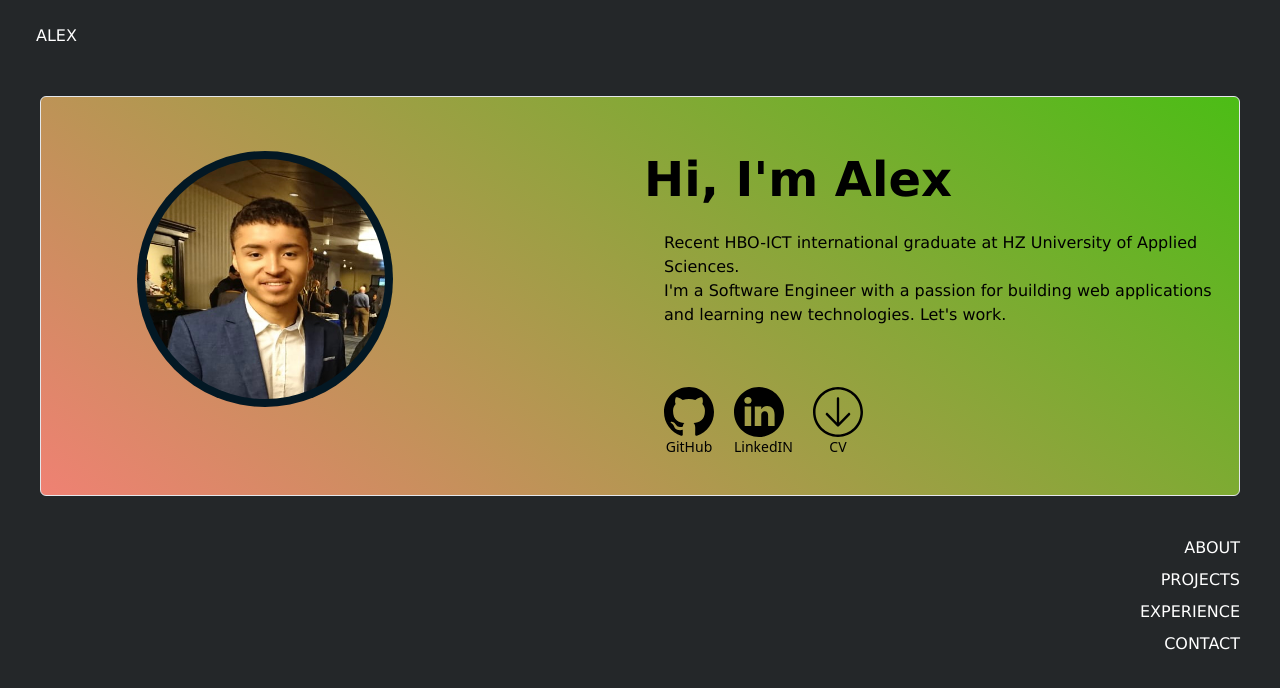
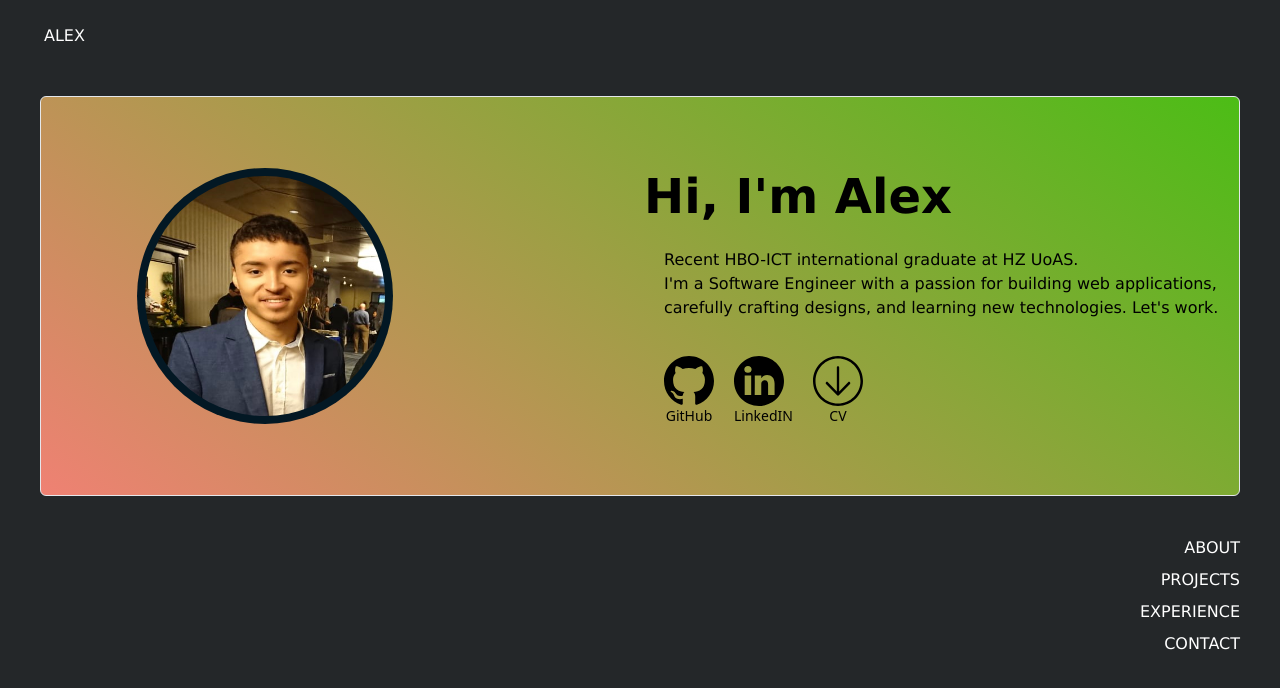
Before and after one commit to AlexGit123/portfolio, a Vue app: page / in a window 1280 px wide. Both pictures are taken after a click on the button "ABOUT". Shown: the top 688 px of the page. Built offline with nearby package versions, Linux system fonts and the light colour scheme; a web font is replaced by a local one.

Commit message:
small styling adjustments

```diff
--- a/src/components/NavBar.vue
+++ b/src/components/NavBar.vue
@@ -10,7 +10,7 @@ export default {
 </script>
 <template>
     <nav class="pl-5 flex items-center justify-between">
-        <button @click="reset()" class="font text-white rounded-full px-4 py-2 mt-4">
+        <button @click="reset()" class="font text-white rounded-full px-6 py-2 mt-4">
             ALEX
         </button>
     </nav>
--- a/src/components/ProjectCardComponent.vue
+++ b/src/components/ProjectCardComponent.vue
@@ -1,10 +1,7 @@
 <template>
-        <div class="pb-8">
-            <div class="flex">
+            <div class="flex pt-4">
                 <img class="rounded" :src="getImageURL()">
-
             </div>
-        </div>
 </template>
 <script>
 export default {
--- a/src/views/ExperienceView.vue
+++ b/src/views/ExperienceView.vue
@@ -1,5 +1,5 @@
 <template>
-    <div class="grid grid-cols-2 p-5 border">
+    <div class="grid grid-cols-2 p-5">
         <div class="pl-10">
             <div class="pb-10">
                 <h1 class="text-2xl">Joint Research Center Zeeland</h1>
--- a/src/views/HomeView.vue
+++ b/src/views/HomeView.vue
@@ -36,16 +36,14 @@ export default {
           <p class="font text-5xl pt-5 font-bold mb-2">
             <RandText dynamicElementID="text1" :textToAnimate="name" />
           </p>
-          <span>
-            <p class="font text-base p-5 ">Recent HBO-ICT international graduate at HZ University of Applied Sciences.
-              <br />
-              I'm a Software Engineer with a passion for building web applications and learning new technologies.
-              Let's work.
-            </p>
-          </span>
+          <p class="font text-base p-5 ">Recent HBO-ICT international graduate at HZ UoAS.
+            <br />
+            I'm a Software Engineer with a passion for building web applications, carefully crafting designs, and learning new technologies.
+            Let's work.
+          </p>
         </div>
         <!-- icons -->
-        <div class="pt-10 pl-5 flex space-between">
+        <div class="pt-4 pl-5 flex space-between">
           <a href="https://github.com/AlexGit123" class=" icon-container text-center text-sm">
             <img class="icon" src="@/assets/github1.svg">
             GitHub
--- a/src/views/ProjectsView.vue
+++ b/src/views/ProjectsView.vue
@@ -1,7 +1,7 @@
 <template>
     <div class="grid grid-cols-3">
         <!-- Left side content -->
-        <div class="flex pl-10">
+        <div class="flex p-10">
             <ul class="flex flex-col justify-center space-y-4">
                 <a href="#" />
                 <li v-for="project in projects" :key="project.id" @click="handleClick(project.id)"
@@ -20,7 +20,7 @@
                 :project="getProjectById(selectedProjectId)" />
         </div>
 
-        <div class="pl-10">
+        <div class="pl-10 pr-10">
             <p class="mt-2 text-lg">{{ getProjectById(selectedProjectId).description }}</p>
         </div>
     </div>
```
